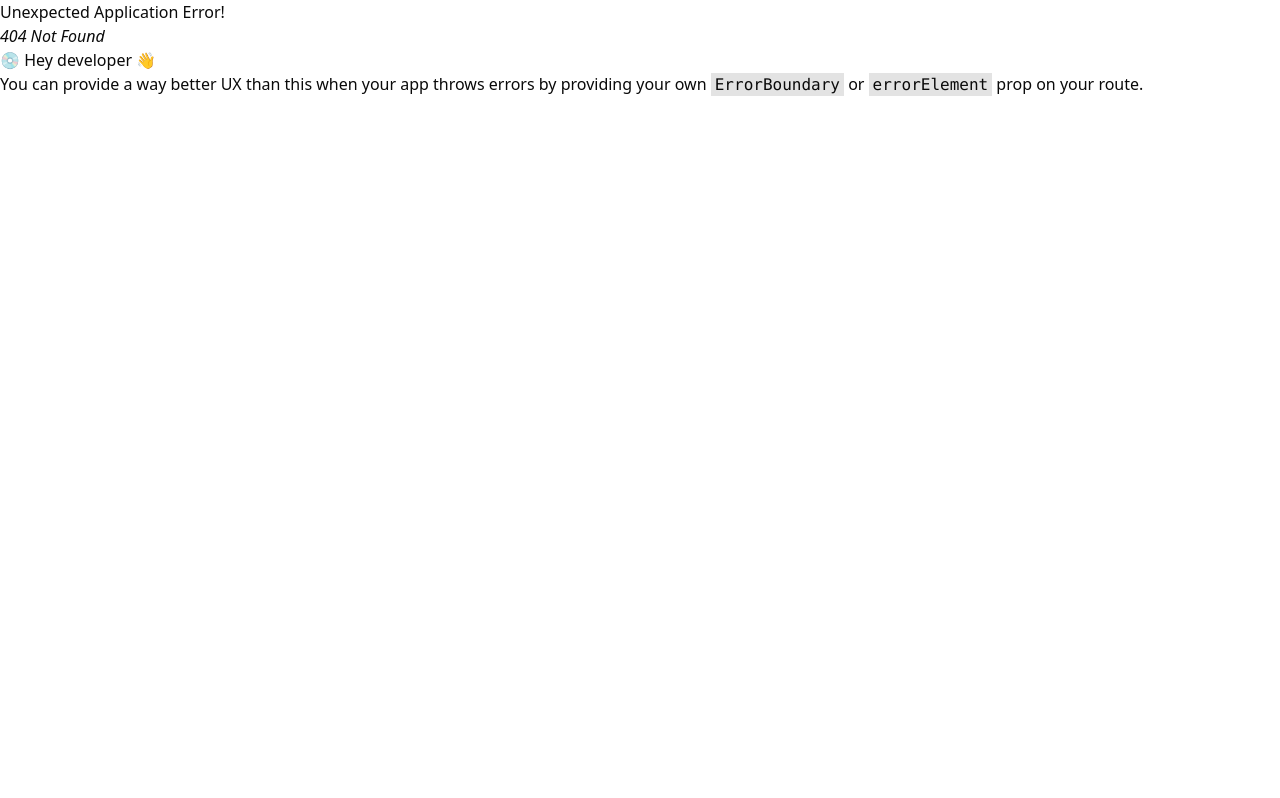
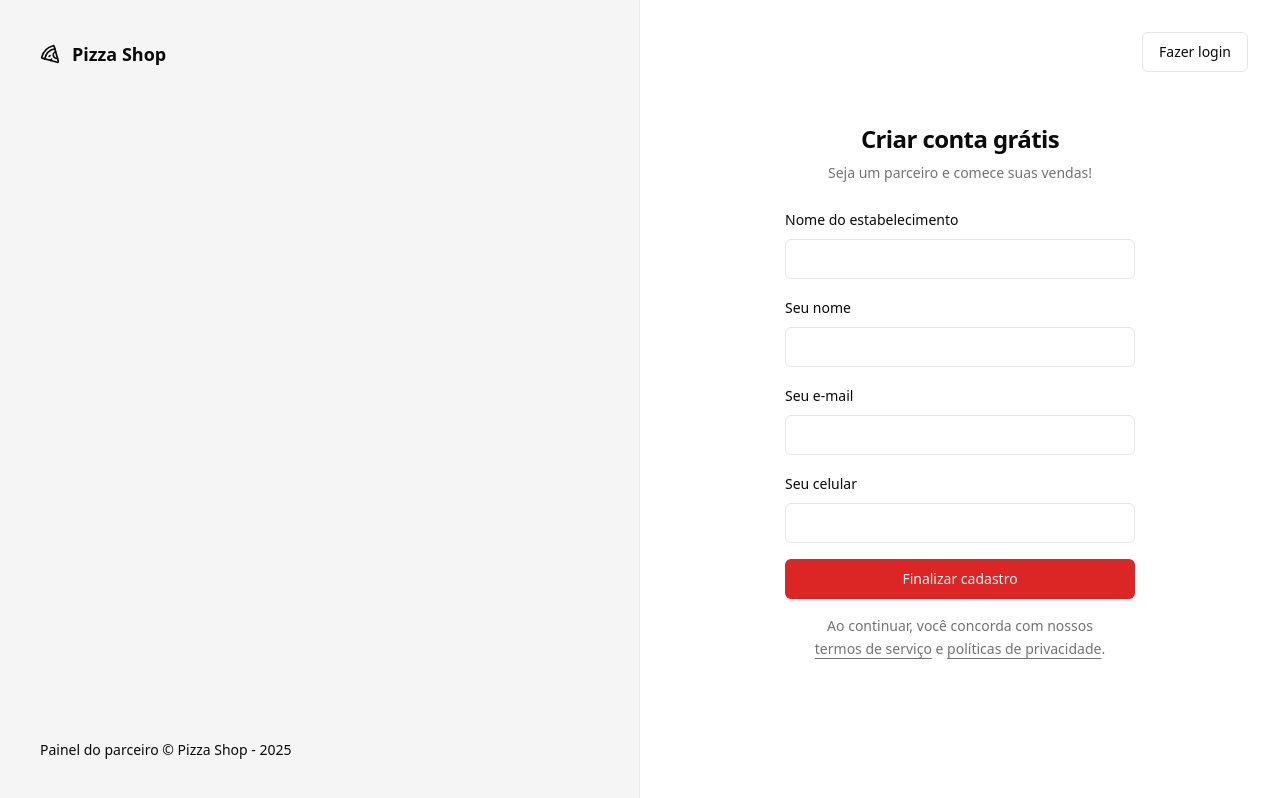
Before and after one commit to Rhuan-Guilherme/pizzashop, a React (Vite) app: page /sing-up in a window 1280 px wide. Before the commit this address had no page. Built offline with nearby package versions, Linux system fonts and the light colour scheme.

Commit message:
Estilização da página de cadastro

```diff
--- a/src/pages/_layouts/auth.tsx
+++ b/src/pages/_layouts/auth.tsx
@@ -15,7 +15,7 @@
         </footer>
       </div>
 
-      <div className="flex flex-col items-center justify-center">
+      <div className="relative flex flex-col items-center justify-center">
         <Outlet />
       </div>
     </div>
--- a/src/pages/auth/sing-in.tsx
+++ b/src/pages/auth/sing-in.tsx
@@ -1,6 +1,7 @@
 import { zodResolver } from '@hookform/resolvers/zod'
 import { Helmet } from 'react-helmet-async'
 import { useForm } from 'react-hook-form'
+import { Link } from 'react-router-dom'
 import { toast } from 'sonner'
 import z from 'zod'
 
@@ -24,6 +25,7 @@
   })
 
   async function handleSingIn(data: SingInForm) {
+    try {
       console.log(data)
 
       await new Promise((resolve) => setTimeout(resolve, 2000))
@@ -33,12 +35,18 @@
           onClick: () => handleSingIn(data),
         },
       })
+    } catch (error) {
+      toast.error('Credenciais inválidas.')
+    }
   }
 
   return (
     <>
       <Helmet title="Login" />
       <div className="p-8">
+        <Button asChild variant="outline" className="absolute right-8 top-8">
+          <Link to="/sing-up">Novo estabelecimento</Link>
+        </Button>
         <div className="flex w-[350px] flex-col justify-center gap-6">
           <div className="flex flex-col gap-2 text-center">
             <h1 className="text-2xl font-semibold tracking-tight">
--- /dev/null
+++ b/src/pages/auth/sing-up.tsx
@@ -0,0 +1,119 @@
+import { zodResolver } from '@hookform/resolvers/zod'
+import { Helmet } from 'react-helmet-async'
+import { useForm } from 'react-hook-form'
+import { Link, useNavigate } from 'react-router-dom'
+import { toast } from 'sonner'
+import z from 'zod'
+
+import { Button } from '@/components/ui/button'
+import { Input } from '@/components/ui/input'
+import { Label } from '@/components/ui/label'
+
+const singUpForm = z.object({
+  restaurantName: z.string(),
+  managerName: z.string(),
+  phone: z.string(),
+  email: z.string().email('Insira um e-mail válido.'),
+})
+
+type SingUpForm = z.infer<typeof singUpForm>
+
+export function SingUp() {
+  const navigate = useNavigate()
+
+  const {
+    register,
+    handleSubmit,
+    formState: { isSubmitting, errors },
+  } = useForm<SingUpForm>({
+    resolver: zodResolver(singUpForm),
+  })
+
+  async function handleSingUp(data: SingUpForm) {
+    try {
+      console.log(data)
+
+      await new Promise((resolve) => setTimeout(resolve, 2000))
+
+      toast.success('Restaurante cadastrado com sucesso!', {
+        action: {
+          label: 'Login',
+          onClick: () => navigate('/sing-in'),
+        },
+      })
+    } catch (error) {
+      toast.error('Erro ao cadastrar restaurante.')
+    }
+  }
+
+  return (
+    <>
+      <Helmet title="Cadastro" />
+      <div className="p-8">
+        <Button asChild variant="outline" className="absolute right-8 top-8">
+          <Link to="/sing-in">Fazer login</Link>
+        </Button>
+        <div className="flex w-[350px] flex-col justify-center gap-6">
+          <div className="flex flex-col gap-2 text-center">
+            <h1 className="text-2xl font-semibold tracking-tight">
+              Criar conta grátis
+            </h1>
+            <p className="text-sm text-muted-foreground">
+              Seja um parceiro e comece suas vendas!
+            </p>
+          </div>
+
+          <form className="space-y-4" onSubmit={handleSubmit(handleSingUp)}>
+            <div className="space-y-2">
+              <Label htmlFor="restaurantName">Nome do estabelecimento</Label>
+              <Input
+                type="text"
+                id="restaurantName"
+                {...register('restaurantName')}
+              />
+            </div>
+
+            <div className="space-y-2">
+              <Label htmlFor="managerName">Seu nome</Label>
+              <Input
+                type="text"
+                id="managerName"
+                {...register('managerName')}
+              />
+            </div>
+
+            <div className="space-y-2">
+              <Label htmlFor="email">Seu e-mail</Label>
+              <Input type="email" id="email" {...register('email')} />
+            </div>
+
+            <div className="space-y-2">
+              <Label htmlFor="phone">Seu celular</Label>
+              <Input type="tel" id="phone" {...register('phone')} />
+            </div>
+
+            <Button disabled={isSubmitting} className="w-full" type="submit">
+              Finalizar cadastro
+            </Button>
+            <p className="px-6 text-center text-sm leading-relaxed text-muted-foreground">
+              Ao continuar, você concorda com nossos{' '}
+              <a className="underline underline-offset-4" href="#">
+                termos de serviço
+              </a>{' '}
+              e{' '}
+              <a className="underline underline-offset-4" href="#">
+                políticas de privacidade
+              </a>
+              .
+            </p>
+            {errors && (
+              <p className="text-red-500 dark:text-red-400">
+                {errors.email?.message}
+              </p>
+            )}
+          </form>
+        </div>
+      </div>
+    </>
+  )
+}
--- a/src/routes.tsx
+++ b/src/routes.tsx
@@ -4,6 +4,7 @@
 import { AuthLayout } from './pages/_layouts/auth'
 import { Dashboard } from './pages/app/dashboard'
 import { SingIn } from './pages/auth/sing-in'
+import { SingUp } from './pages/auth/sing-up'
 
 export const router = createBrowserRouter([
   {
@@ -25,6 +26,10 @@
         path: '/sing-in',
         element: <SingIn />,
       },
+      {
+        path: '/sing-up',
+        element: <SingUp />,
+      },
     ],
   },
 ])
```
Lines whose indentation alone changed are shown as unchanged.
